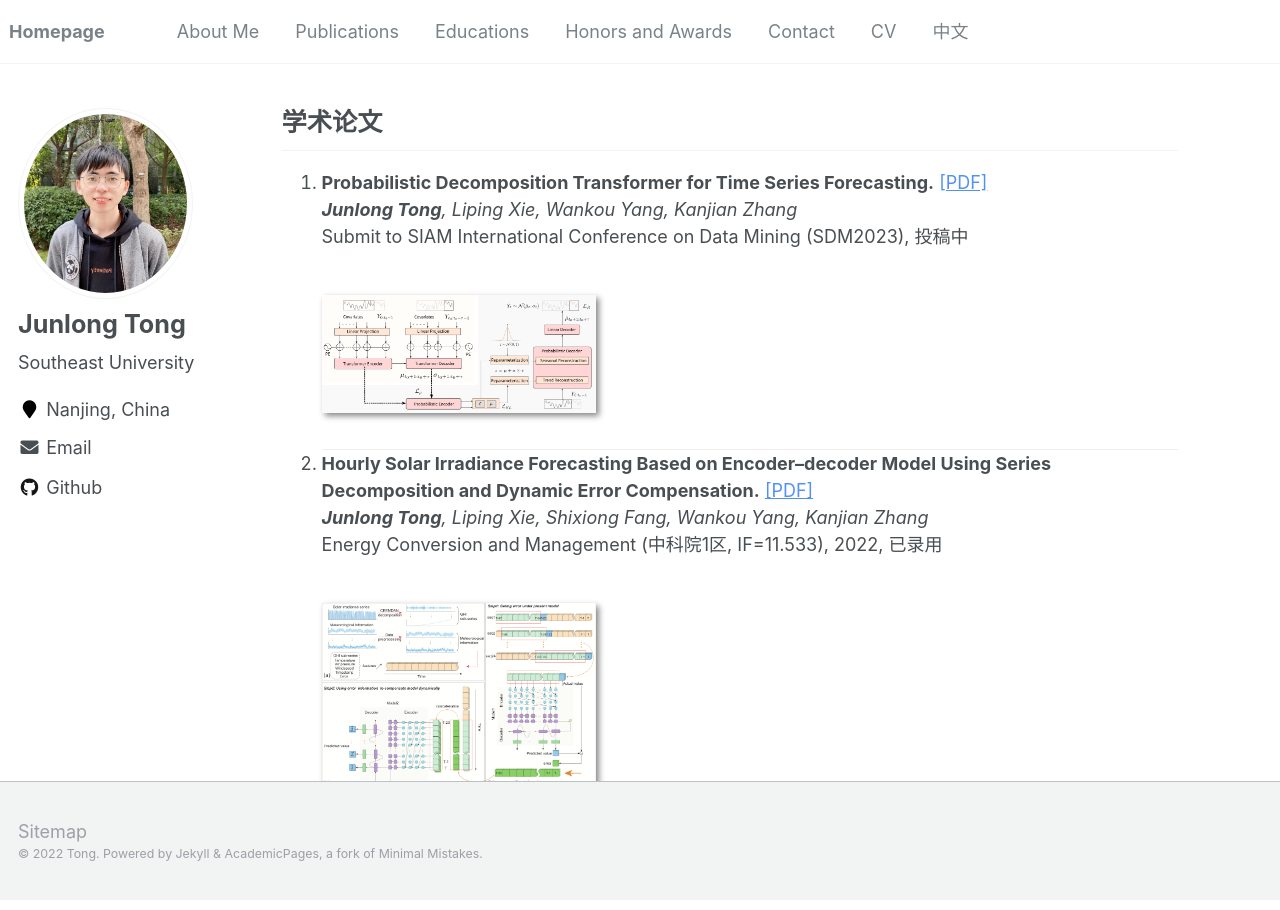
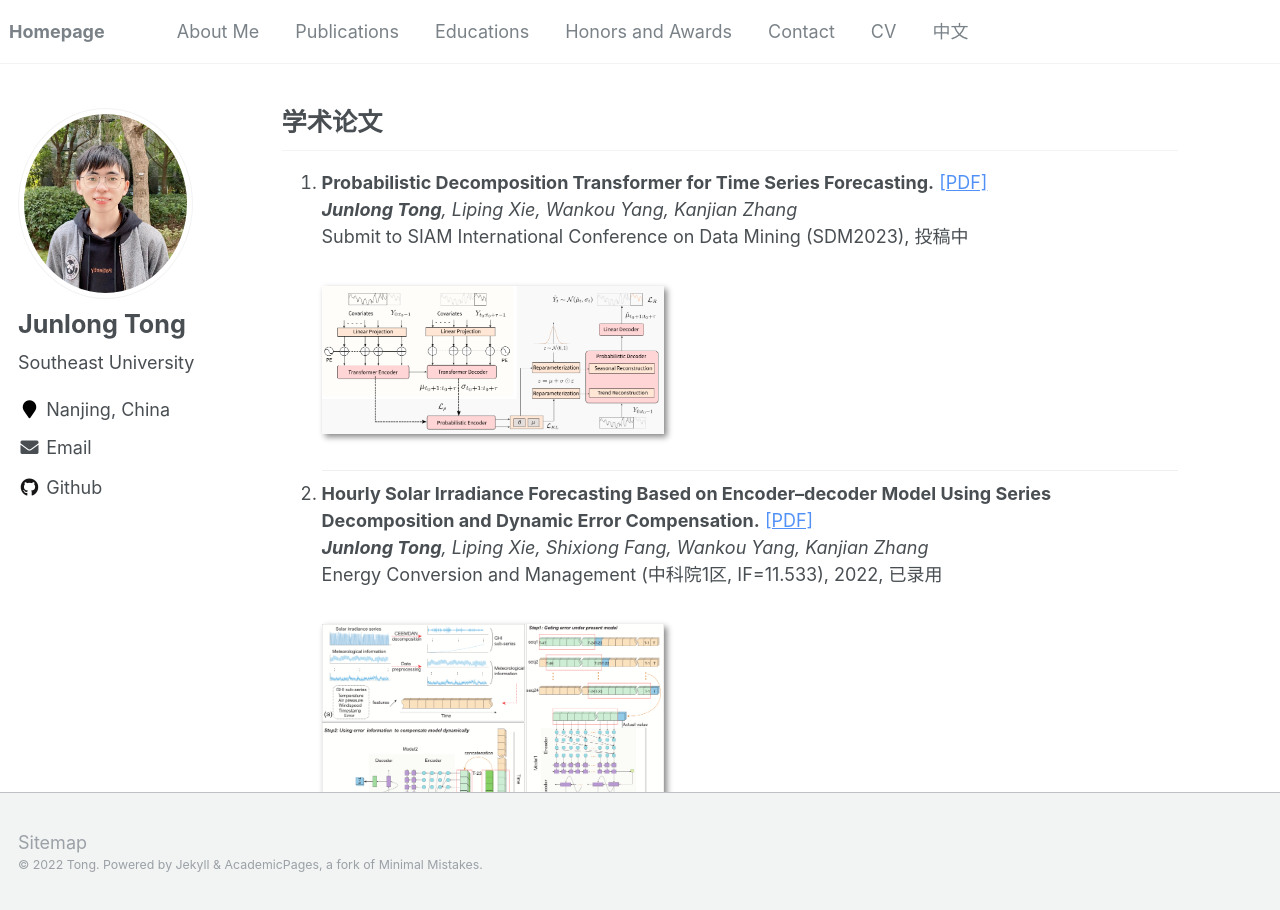
Before and after one commit to JL-tong/JL-tong.github.io, a Jekyll site: the page built from _pages/includes/Publications.md, in a window 1280 px wide. Built offline with Jekyll 4.4.1, drawn with Linux system fonts in a browser that asks for light colours; our own code applies the rules of GitHub Pages for plain Markdown files; comment, search, counter and statistics services are not loaded.

Commit message:
Updata pages

```diff
--- a/_pages/includes/Publications.md
+++ b/_pages/includes/Publications.md
@@ -4,10 +4,10 @@
   <a href="https://arxiv.org/pdf/2210.17393.pdf" target="_blank" rel="noopener noreferrer">[PDF]</a><br>
 	  <i><b>Junlong Tong</b>, Liping Xie, Wankou Yang, Kanjian Zhang<br></i>
 	Submit to SIAM International Conference on Data Mining (SDM2023), 投稿中<br>
-    </li>
-<div class='paper-box'><div class='paper-box-image'>
-<div><img src='https://jl-tong.github.io/images/frame.png' alt="sym" width="80%"></div></div>
-<div class='paper-box-text' markdown="1"></div></div>
+    <div class='paper-box'><div class='paper-box-image'>
+    <div><img src='https://jl-tong.github.io/images/frame.png' alt="sym" width="100%"></div></div>
+    <div class='paper-box-text' markdown="1"></div></div>
+   </li>
 
 <!-- <table frame=void rules=none>
     <tr>
@@ -21,9 +21,9 @@
 	<a href="https://jl-tong.github.io/docs/ECM-hourly.pdf" target="_blank" rel="noopener noreferrer">[PDF]</a><br>
 	<i><b>Junlong Tong</b>, Liping Xie, Shixiong Fang, Wankou Yang, Kanjian Zhang<br></i>
 	Energy Conversion and Management (中科院1区, IF=11.533), 2022, 已录用<br>
-    </li>
-<div class='paper-box'><div class='paper-box-image'>
-<div><img src='https://jl-tong.github.io/images/frame0.png' alt="sym" width="80%"></div></div>
-<div class='paper-box-text' markdown="1"></div></div>
+    <div class='paper-box'><div class='paper-box-image'>
+    <div><img src='https://jl-tong.github.io/images/frame0.png' alt="sym" width="100%"></div></div>
+    <div class='paper-box-text' markdown="1"></div></div>
+  </li>
 
 </ol>
```
